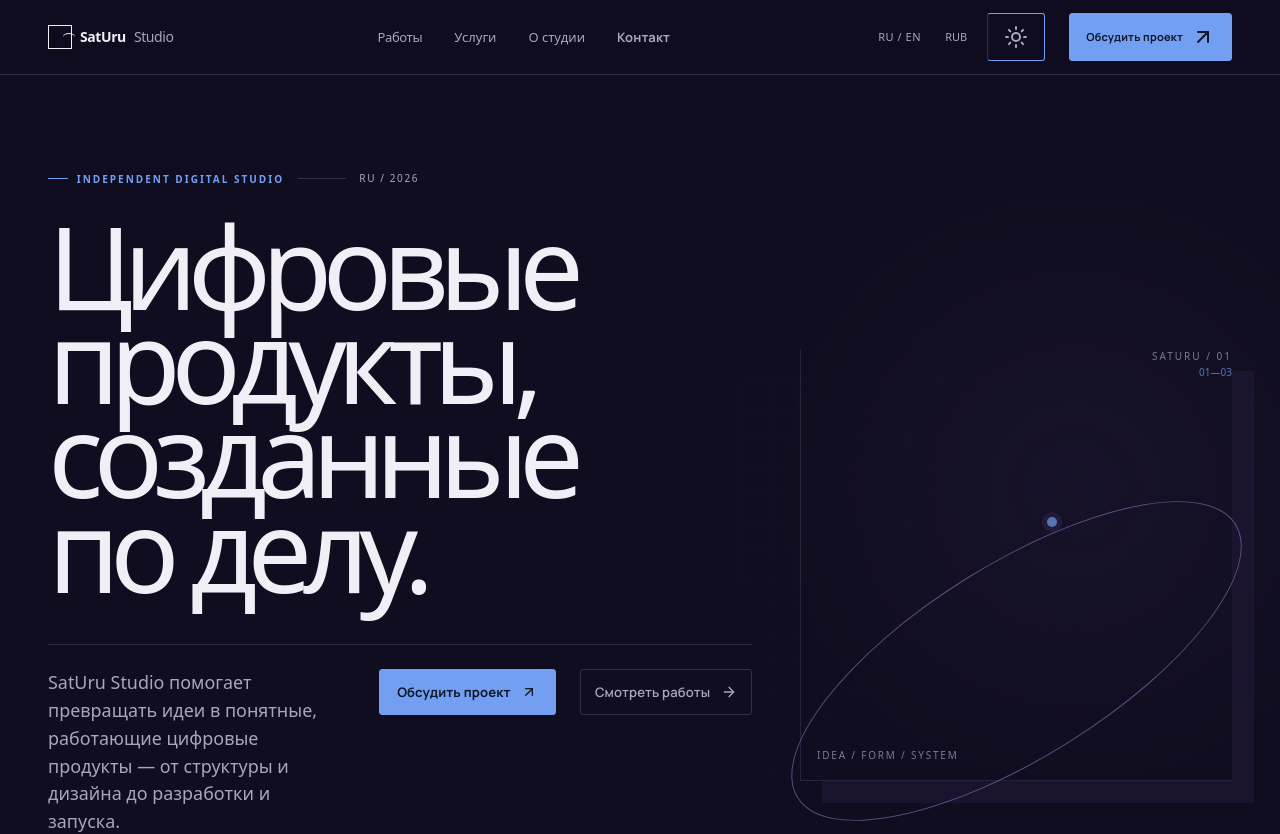
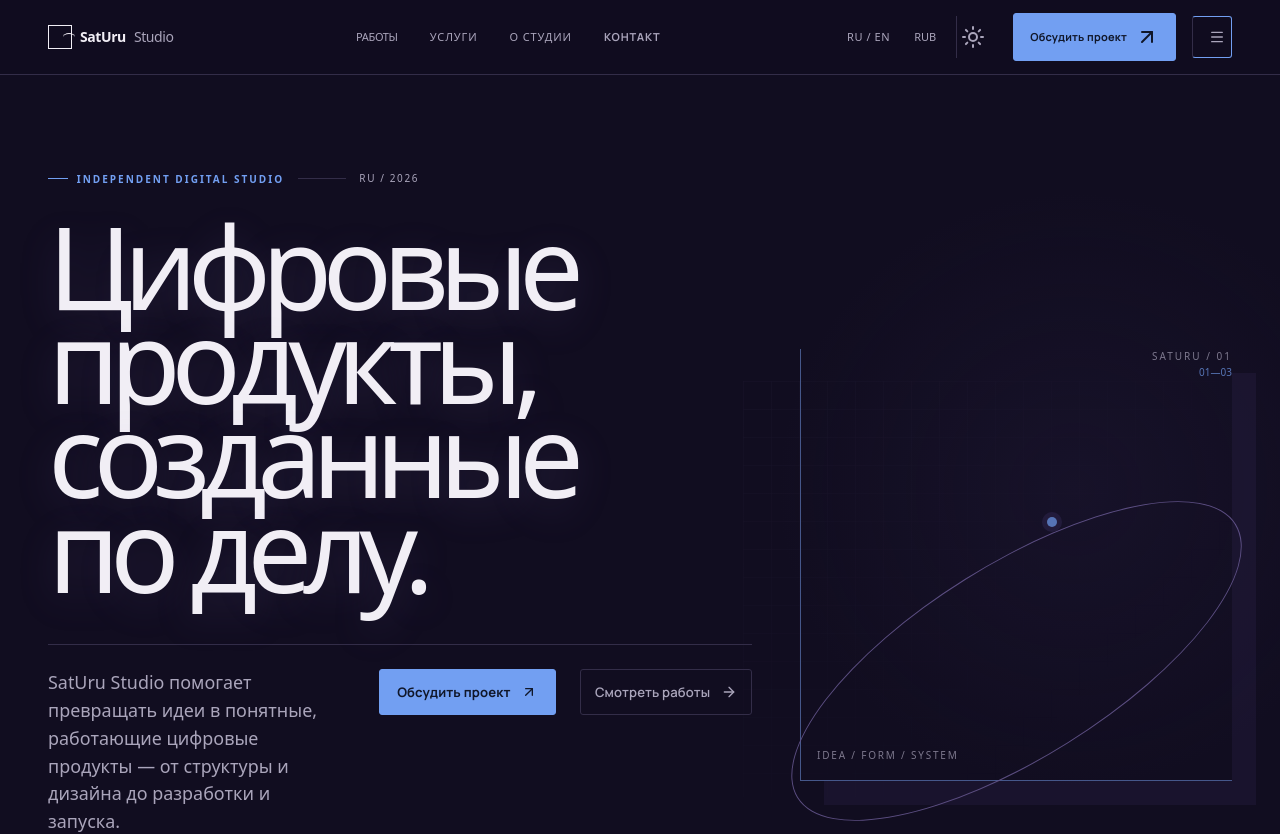
Before and after one commit to NoxenSo/SatUru, a Next.js app: page / in a window 1280 px wide. Shown: the top 834 px of the page. Built offline with nearby package versions, Linux system fonts and the light colour scheme.

Commit message:
Улучшить визуал и добавить utility menu

```diff
--- a/app/globals.css
+++ b/app/globals.css
@@ -107,6 +107,55 @@ main > section:nth-child(6) h3 { font-size: clamp(1.5rem, 2.5vw, 2.25rem); }
   .site-footer__grid { display: flex !important; flex-direction: column; gap: 3rem !important; }
   .site-footer__grid > div:nth-child(2) { display: grid; grid-template-columns: 1fr 1fr; gap: 2rem; }
   .site-footer__grid > div:last-child { gap: 3rem; }
+}
+
+/* Final visual polish */
+:root { --container-max: 1320px; --section-space: clamp(6.5rem, 13vw, 12rem); }
+.container { width: min(var(--container-max), calc(100% - 80px)); }
+body { background: radial-gradient(ellipse at 90% 0%, color-mix(in srgb, var(--accent-soft) 32%, transparent), transparent 34%), var(--bg); }
+header { border-color: color-mix(in srgb, var(--line) 82%, var(--accent)); background: color-mix(in srgb, var(--bg) 82%, transparent) !important; }
+header .container { min-height: 78px; }
+header nav { gap: 2.2rem; }
+header nav a { font-size: 11px; letter-spacing: .08em; text-transform: uppercase; }
+.utility-toggle { display: inline-grid; place-items: center; width: 40px; height: 40px; border: 1px solid var(--line); color: var(--muted); transition: color .2s ease, border-color .2s ease, background .2s ease, transform .2s ease; }
+.utility-toggle:hover { border-color: var(--accent); background: var(--accent-soft); color: var(--accent); transform: translateY(-2px); }
+.utility-toggle svg { width: 16px; height: 16px; }
+.utility-panel { background: color-mix(in srgb, var(--panel) 88%, transparent); backdrop-filter: blur(18px); }
+.utility-panel nav { display: grid; grid-template-columns: repeat(4, 1fr); align-items: start; gap: 1rem 2rem; }
+.utility-panel nav > a { border-bottom: 1px solid var(--line); padding: 1rem 0; transition: color .2s ease, border-color .2s ease, transform .2s ease; }
+.utility-panel nav > a:hover { border-color: var(--accent); color: var(--accent); transform: translateX(4px); }
+.utility-panel nav > div { grid-column: 1 / -1; border-top: 1px solid var(--line); padding-top: 1rem; }
+.utility-panel nav > a:last-child { border: 1px solid var(--accent); padding: .9rem 1rem; color: var(--accent); }
+main > section:first-child { background: radial-gradient(circle at 78% 38%, color-mix(in srgb, var(--accent-soft) 45%, transparent), transparent 28%), linear-gradient(120deg, transparent 0 58%, color-mix(in srgb, var(--panel) 25%, transparent)); }
+main > section:first-child .hero-visual { opacity: .9; }
+main > section:first-child .hero-visual::after { opacity: .35; background-size: 24px 24px; }
+main > section:first-child .hero-orbit { border-color: color-mix(in srgb, var(--accent) 65%, var(--line)); box-shadow: 24px 24px 0 color-mix(in srgb, var(--accent-soft) 55%, transparent); }
+main > section:first-child h1 { text-shadow: 0 10px 40px color-mix(in srgb, var(--accent-violet) 18%, transparent); }
+main > section:nth-child(2), main > section:nth-child(4), .about-team { background: linear-gradient(110deg, color-mix(in srgb, var(--panel) 35%, transparent), transparent 62%); }
+main > section:nth-child(3), main > section:nth-child(6), .stage4 { background: linear-gradient(110deg, transparent 0 58%, color-mix(in srgb, var(--accent-soft) 16%, transparent)); }
+main > section:nth-child(3) > div:last-child > a, .pricing-row, .faq-list details { border-color: color-mix(in srgb, var(--line) 85%, var(--accent)); }
+main > section:nth-child(3) > div:last-child > a:hover { background: linear-gradient(90deg, color-mix(in srgb, var(--accent-soft) 65%, transparent), transparent); }
+main > section:nth-child(4) .work-preview { border-color: color-mix(in srgb, var(--accent) 50%, var(--line)); box-shadow: 22px 22px 0 color-mix(in srgb, var(--accent-soft) 55%, transparent); }
+main > section:nth-child(4) .container > div:last-child > a:first-child .work-preview { min-height: min(56rem, 68vw); }
+main > section:nth-child(4) .container > div:last-child > a:first-child { transform: translateY(1.5rem); }
+main > section:nth-child(4) .container > div:last-child > a:not(:first-child) { transform: translateY(-1rem); }
+.stage4-heading h2, .about-team h2, main > section:nth-child(3) h2 { text-wrap: balance; }
+.pricing-row:nth-child(2) { background: linear-gradient(100deg, color-mix(in srgb, var(--accent-soft) 68%, transparent), transparent); }
+.faq-list summary { font-weight: 600; }
+.contact-section { background: radial-gradient(circle at 100% 40%, color-mix(in srgb, var(--accent-soft) 34%, transparent), transparent 30%); }
+.contact-form { padding-top: 1rem; }
+.site-footer { background: linear-gradient(145deg, color-mix(in srgb, var(--panel) 52%, transparent), transparent 55%); }
+.site-footer__cta { background: radial-gradient(circle at 85% 30%, color-mix(in srgb, var(--accent-soft) 45%, transparent), transparent 30%), color-mix(in srgb, var(--panel) 30%, transparent); }
+.site-footer__cta-button { box-shadow: 0 14px 28px color-mix(in srgb, var(--accent) 24%, transparent); }
+@media (max-width: 767px) {
+  .container { width: calc(100% - 32px); }
+  header .container { min-height: 64px; }
+  header .container > div:last-of-type { display: none; }
+  .utility-panel nav { display: flex; flex-direction: column; gap: 0; padding-block: 1rem 1.5rem; }
+  .utility-panel nav > a, .utility-panel nav > div { width: 100%; }
+  main > section:first-child { background: radial-gradient(circle at 100% 0%, color-mix(in srgb, var(--accent-soft) 28%, transparent), transparent 42%), var(--bg); }
+  main > section:nth-child(4) .container > div:last-child > a:first-child { transform: none; }
+  main > section:nth-child(4) .container > div:last-child > a:not(:first-child) { transform: none; }
 }
 
 ::placeholder { color: color-mix(in srgb, var(--muted) 75%, transparent); }
--- a/components/site-shell.tsx
+++ b/components/site-shell.tsx
@@ -33,11 +33,11 @@ export function SiteShell({ children }: { children: React.ReactNode }) {
           <button onClick={() => setLang(lang === 'ru' ? 'en' : 'ru')} className="tracking-wider" aria-label="Switch language">{lang.toUpperCase()} <span className="text-[var(--muted)]">/ {lang === 'ru' ? 'EN' : 'RU'}</span></button>
           <button onClick={() => setCurrency(currency === 'RUB' ? 'USD' : 'RUB')} className="text-[var(--muted)]" aria-label="Switch currency">{currency}</button>
           <button aria-label="Toggle theme" onClick={() => setTheme(theme === 'dark' ? 'light' : 'dark')} className="border-l rule pl-4 text-[var(--muted)]">{mounted ? (theme === 'dark' ? <Sun /> : <Moon />) : <span aria-hidden="true" className="inline-block size-6" />}</button>
-          <Link className="ml-2 inline-flex items-center gap-2 border border-[var(--fg)] px-4 py-2 transition-colors hover:bg-[var(--fg)] hover:text-[var(--bg)]" href="/contact">{t.start} <ArrowUpRight /></Link>
+          <Link className="ml-2 inline-flex items-center gap-2 border border-[var(--fg)] px-4 py-2 transition-colors hover:bg-[var(--fg)] hover:text-[var(--bg)]" href="/contact">{t.start} <ArrowUpRight /></Link><button className="utility-toggle" onClick={() => setOpen(!open)} aria-expanded={open} aria-label={open ? 'Close utility menu' : 'Open utility menu'}>{open ? <X /> : <Menu />}</button>
         </div>
         <button className="md:hidden" onClick={() => setOpen(!open)} aria-expanded={open} aria-label={open ? 'Close menu' : 'Open menu'}>{open ? <X /> : <Menu />}</button>
       </div>
-      {open && <div className="border-t rule md:hidden"><nav className="container flex flex-col gap-5 py-6 text-lg" aria-label="Mobile navigation">
+      {open && <div className="utility-panel border-t rule"><nav className="container flex flex-col gap-5 py-6 text-lg" aria-label="Mobile navigation">
         <Link href="/work" onClick={close}>{lang === 'ru' ? 'Работы' : 'Work'}</Link><Link href="/services" onClick={close}>{lang === 'ru' ? 'Услуги' : 'Services'}</Link><Link href="/about" onClick={close}>{lang === 'ru' ? 'О студии' : 'About'}</Link><Link href="/contact" onClick={close}>{lang === 'ru' ? 'Контакт' : 'Contact'}</Link>
         <div className="flex items-center gap-5 border-t rule pt-5 text-xs text-[var(--muted)]"><button onClick={() => setLang(lang === 'ru' ? 'en' : 'ru')}>{lang.toUpperCase()} / {lang === 'ru' ? 'EN' : 'RU'}</button><button onClick={() => setCurrency(currency === 'RUB' ? 'USD' : 'RUB')}>{currency}</button><button onClick={() => setTheme(theme === 'dark' ? 'light' : 'dark')}>{mounted ? (theme === 'dark' ? 'Light theme' : 'Dark theme') : 'Theme'}</button></div>
         <Link className="inline-flex w-fit items-center gap-2 border border-[var(--fg)] px-4 py-3 text-sm" href="/contact" onClick={close}>{t.start} <ArrowUpRight /></Link>
```
